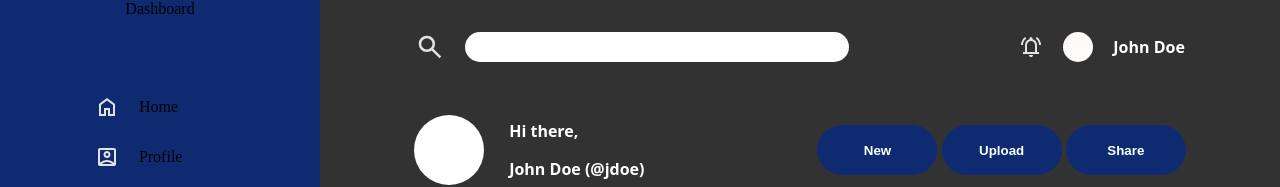
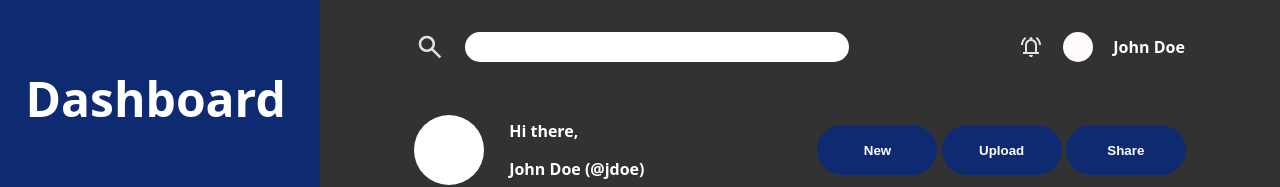
Before and after one commit to lanedg/admin-dashboard-project, a plain HTML site: page index.html in a window 1280 px wide. Shown: the top 187 px of the page. Drawn offline with Linux system fonts and the light colour scheme.

Commit message:
Add styling to sidebar text

```diff
--- a/style.css
+++ b/style.css
@@ -19,6 +19,7 @@
   grid-area: 1 / 2 / 2 / 3;
   display: flex;
   flex-direction: column;
+  justify-content: space-around;
   gap: 20px;
   padding: 10px;
   color: white;
@@ -128,7 +129,20 @@
   display: flex;
   flex-direction: column;
   gap: 8%;
-  align-items: center;
+  padding: 8%;
+  color: white;
+  font-family: system-ui, -apple-system, BlinkMacSystemFont, "Segoe UI", Roboto,
+    Oxygen, Ubuntu, Cantarell, "Open Sans", "Helvetica Neue", sans-serif;
+  font-weight: bold;
+  font-size: 1.5rem;
+}
+
+.dashboard-header {
+  padding-top: 40px;
+}
+
+.dashboard-header-text {
+  font-size: 3rem;
 }
 
 .sidebar-items-upper > div {
```
